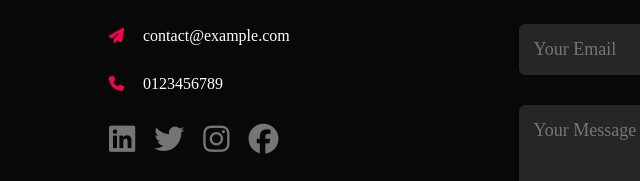
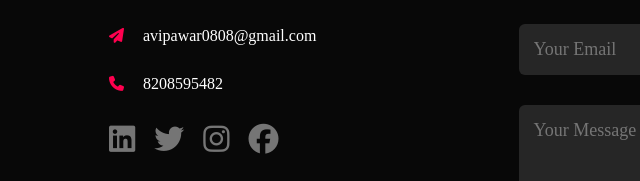
Before and after one commit to avipawar0808/aviportfolio, a plain HTML site: page index.html in a window 1280 px wide. Shown: the part 2799-2980 px from the top of the page, 19-659 px from the left. Drawn offline with Linux system fonts and the light colour scheme; files whose address does not match are found by name.

Commit message:
contact me commit
contact me trying to change

```diff
--- a/index.html
+++ b/index.html
@@ -159,10 +159,10 @@
             <div class="row">
                 <div class="contact-left">
                     <h1 class="sub-title">Contact Me</h1>
-                    <p><i class="fa-solid fa-paper-plane"></i> contact@example.com</p>
-                    <p><i class="fa-solid fa-phone"></i> 0123456789</p>
+                    <p><i class="fa-solid fa-paper-plane"></i> avipawar0808@gmail.com</p>
+                    <p><i class="fa-solid fa-phone"></i> 8208595482</p>
                     <div class="social-icons">
-                        <a href=""><i class="fa-brands fa-linkedin"></i></a>
+                        <a href="www.linkedin.com/in/avishkar-pawar"><i class="fa-brands fa-linkedin"></i></a>
                         <a href=""><i class="fa-brands fa-twitter"></i></a>
                         <a href=""><i class="fa-brands fa-instagram"></i></a>
                         <a href=""><i class="fa-brands fa-facebook"></i></a>
```
